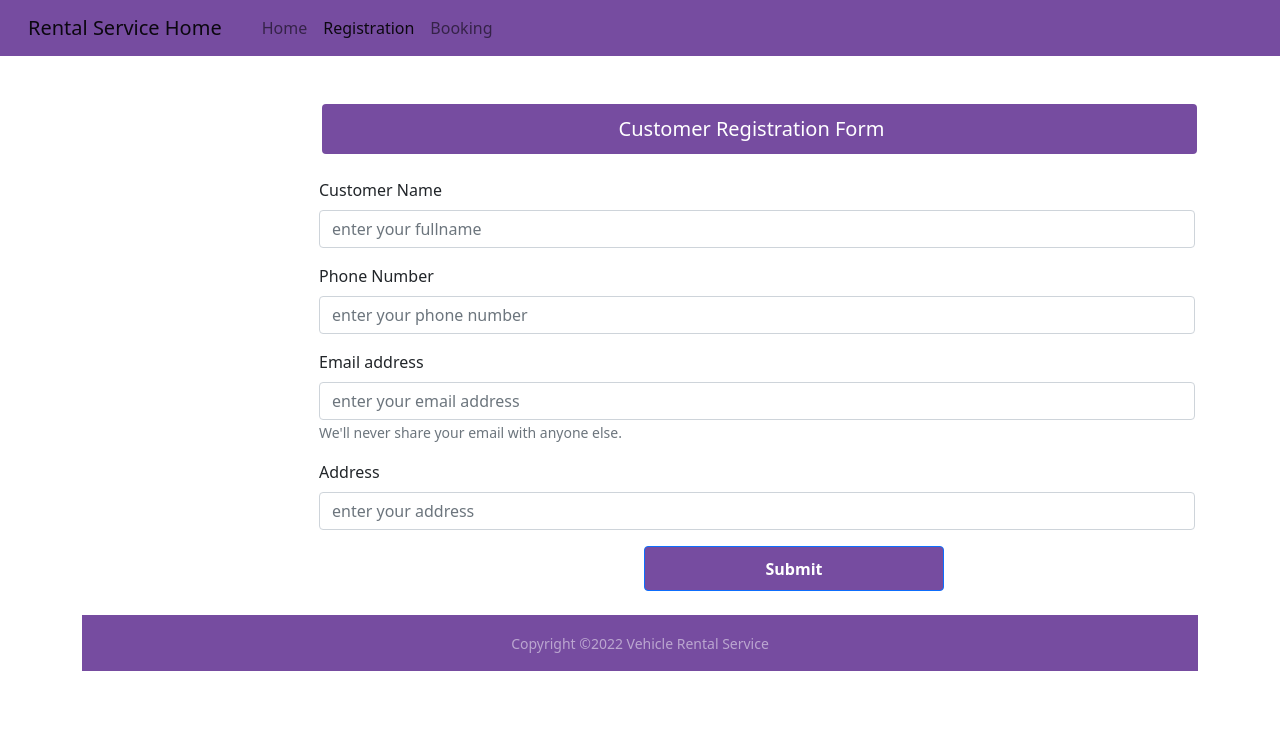
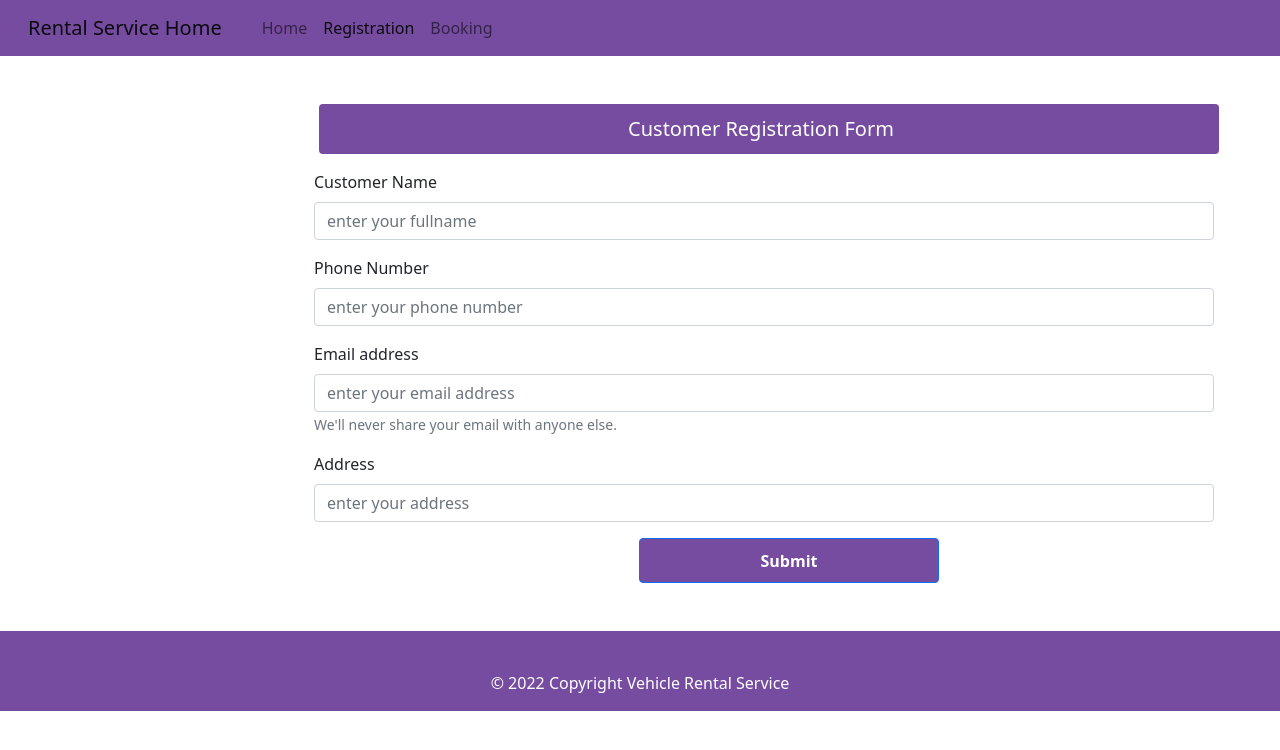
Before and after one commit to codingf3ver/Vehicle-rental-service-application, a Django app: page /customer/ in a window 1280 px wide. Shown: the top 750 px of the page. Run offline with Django 4.2, Linux system fonts and the light colour scheme.

Commit message:
updated templated

```diff
--- a/templates/base.html
+++ b/templates/base.html
@@ -1,6 +1,10 @@
+
 <!DOCTYPE html>
 <html lang="en">
+  {% load static %}
     <head>
+
+
       <script src="https://ajax.googleapis.com/ajax/libs/jquery/3.3.1/jquery.min.js"></script>
         <meta charset="utf-8">
         <link href="https://cdn.jsdelivr.net/npm/bootstrap@5.1.3/dist/css/bootstrap.min.css" rel="stylesheet" integrity="sha384-1BmE4kWBq78iYhFldvKuhfTAU6auU8tT94WrHftjDbrCEXSU1oBoqyl2QvZ6jIW3" crossorigin="anonymous">
@@ -25,6 +29,7 @@
               </div>
             </div>
           </nav>
+
       <script src="https://cdn.jsdelivr.net/npm/bootstrap@5.0.0-beta3/dist/js/bootstrap.bundle.min.js" integrity="sha384-JEW9xMcG8R+pH31jmWH6WWP0WintQrMb4s7ZOdauHnUtxwoG2vI5DkLtS3qm9Ekf" crossorigin="anonymous"></script>
 
       <script src="https://code.jquery.com/jquery-3.3.1.min.js"></script>
@@ -36,17 +41,22 @@
     {% endfor %}
 
 
-      {% block body %}
+    <main role="main" class="container">
+      {% block content %}
+      {% endblock %}
+         </main>
 
+         <footer class="page-footer font-small blue pt-4 my-4"style="background-color: #764ca0;">
 
-      {% endblock body %}
-      <!-- Copyright -->
+          <!-- Copyright -->
+          <div class="footer-copyright text-center text-white py-3 ">© 2022 Copyright Vehicle Rental Service
 
+          </div>
+          <!-- Copyright -->
+
+        </footer>
 
   <script src="https://cdn.jsdelivr.net/npm/bootstrap@5.0.0-beta3/dist/js/bootstrap.bundle.min.js" integrity="sha384-JEW9xMcG8R+pH31jmWH6WWP0WintQrMb4s7ZOdauHnUtxwoG2vI5DkLtS3qm9Ekf" crossorigin="anonymous"></script>
-  <footer id="sticky-footer" class="flex-shrink py-3 mx-0 text-white-50" style="background-color:#764ca0;">
-    <div class="container text-center">
-      <small>Copyright &copy;2022 Vehicle Rental Service</small>
-    </div>
-  </footer>
+
+    </body>
 </html>
--- a/templates/customerCreate.html
+++ b/templates/customerCreate.html
@@ -2,20 +2,19 @@
 {% block title %}Customer{% endblock title %}
 {% block custactive %}active{% endblock custactive %}
 
-    {% block body %}
-    <div class="container my-5">
+    {% block content %}
+    <div class="my-5 "style="width:900px; margin-left: 232px; ">
         <div class="row">
             <div class="col-md-12">
-                <nav class="navbar navbar-dark  justify-content-center" style="background-color:#764ca0;border-radius:.25rem; width:875px;margin-left:240px">
+                <nav class="navbar navbar-dark  justify-content-center" style="background-color:#764ca0;border-radius:.25rem; width:900px;margin-left:5px;">
                     <span class="navbar-brand mb-0 h1">Customer Registration Form</span>
                   </nav>
             </div>
-        </div>
-        <div class="container my-4"style="width:900px;margin-left:225px">
+
         <form action = "#" method = "POST">
             {% csrf_token %}
 
-            <div class="mb-3">
+            <div class="mb-3 my-3">
                 <label for="name" class="form-label">Customer Name</label>
                 <input type="text" class="form-control" id="name" name = "CustomerName"aria-describedby="name" placeholder="enter your fullname">
             </div>
@@ -42,7 +41,4 @@
 
 
 
-
-
-
-    {% endblock body%}
+    {% endblock content%}
```
Also changed, not shown: templates/home.html (+5 -4 lines), templates/rentBookingCreate.html (+4 -3 lines).
